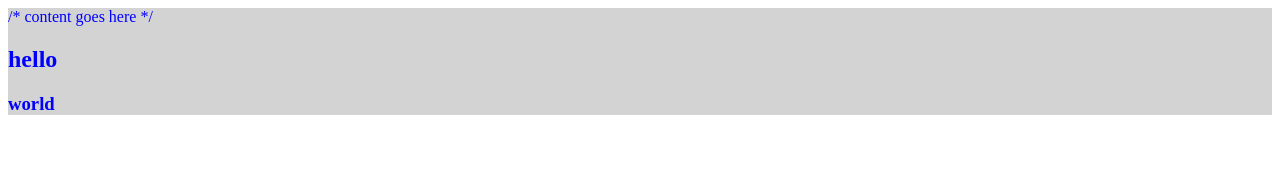
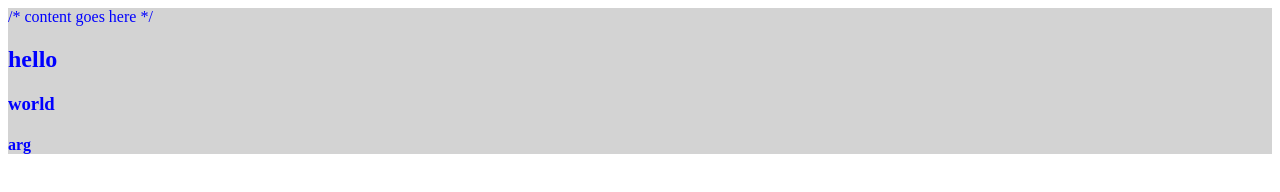
Before and after one commit to js-monk/mock-app, a plain HTML site: page index.html in a window 1280 px wide. Drawn offline with Linux system fonts and the light colour scheme.

Commit message:
[#136299265] hey arg fubar

```diff
--- a/index.html
+++ b/index.html
@@ -10,6 +10,7 @@
             /* content goes here */
             <h2> hello </h2>
             <h3> world </h3>
+            <h4> arg </h3>
         </div>
         <script type="text/javascript" src="script.js"></script>
     </body>
```
